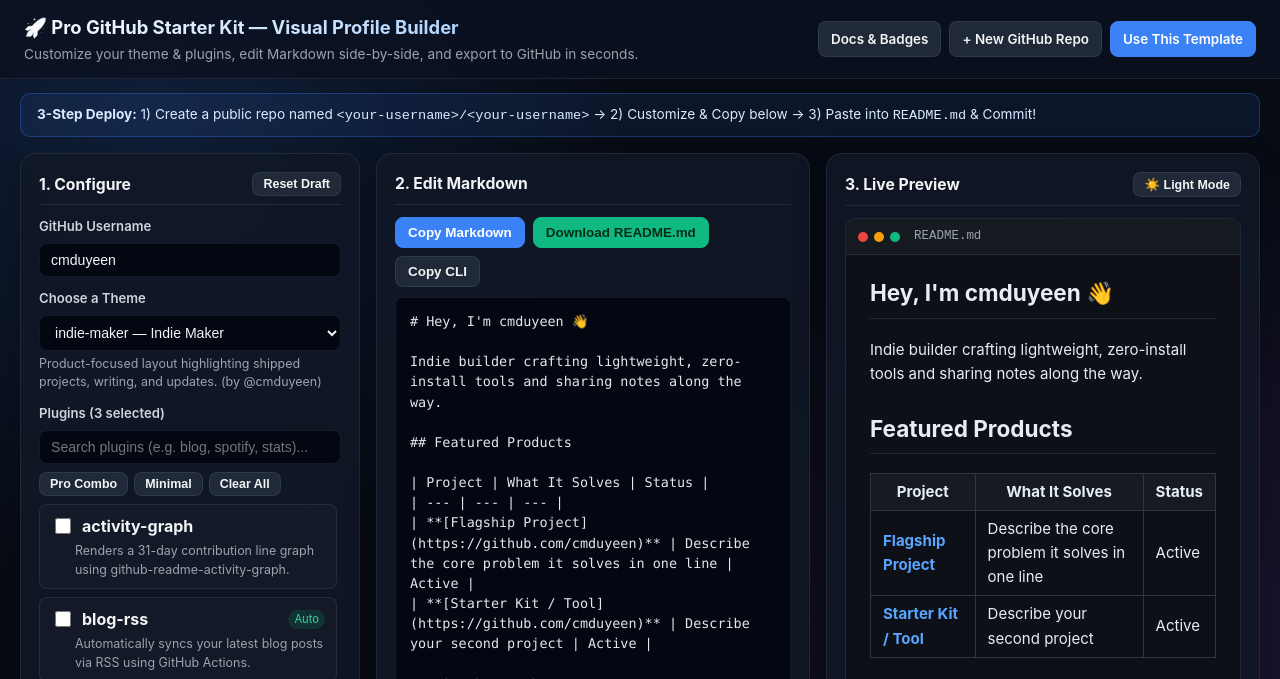
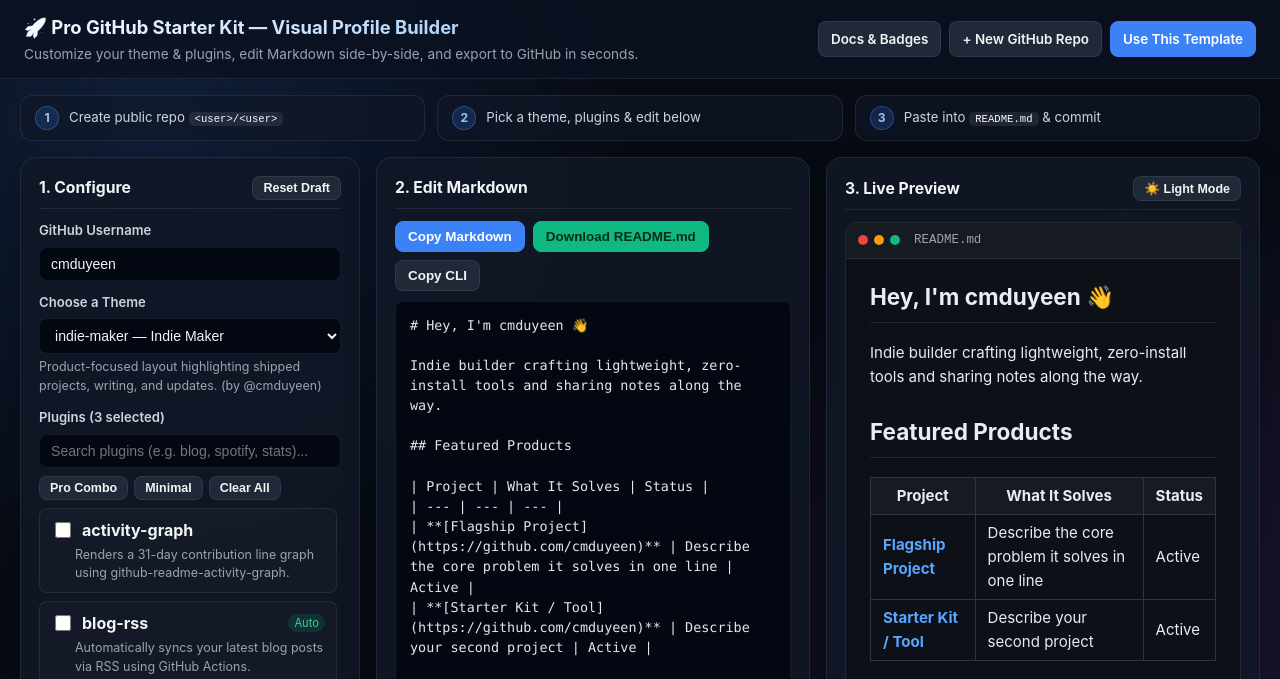
Before and after one commit to cmduyeen/pro-github-starter-kit, a plain HTML site: page docs/index.html in a window 1280 px wide. Shown: the top 679 px of the page. Drawn offline with nearby package versions, Linux system fonts and the light colour scheme.

Commit message:
ui(web): replace clunky deploy banner with sleek 3-column stepper cards

```diff
--- a/docs/index.html
+++ b/docs/index.html
@@ -76,23 +76,48 @@
     .btn-primary { background: var(--accent); border-color: var(--accent); color: #fff; }
     .btn-primary:hover { background: var(--accent-hover); }
     .btn-success { background: var(--green); border-color: var(--green); color: #052e16; }
-    .quick-banner {
+    .steps-bar {
       max-width: 1560px;
-      margin: 14px auto 0;
+      margin: 16px auto 0;
       padding: 0 20px;
+      display: grid;
+      grid-template-columns: repeat(3, 1fr);
+      gap: 12px;
     }
-    .quick-banner-inner {
-      background: rgba(59, 130, 246, 0.1);
-      border: 1px solid rgba(59, 130, 246, 0.3);
-      border-radius: 10px;
-      padding: 10px 16px;
-      font-size: 0.85rem;
-      color: #dbeafe;
+    @media (max-width: 900px) {
+      .steps-bar { grid-template-columns: 1fr; }
+    }
+    .step-chip {
       display: flex;
-      flex-wrap: wrap;
       align-items: center;
-      justify-content: space-between;
       gap: 10px;
+      padding: 10px 14px;
+      border-radius: 12px;
+      background: rgba(17, 24, 39, 0.65);
+      border: 1px solid var(--border);
+      font-size: 0.83rem;
+      color: #cbd5e1;
+    }
+    .step-num {
+      width: 24px;
+      height: 24px;
+      border-radius: 999px;
+      display: inline-flex;
+      align-items: center;
+      justify-content: center;
+      font-size: 0.76rem;
+      font-weight: 700;
+      flex-shrink: 0;
+      background: rgba(59, 130, 246, 0.18);
+      color: #93c5fd;
+      border: 1px solid rgba(59, 130, 246, 0.4);
+    }
+    .step-chip code {
+      background: rgba(255, 255, 255, 0.08);
+      padding: 1px 6px;
+      border-radius: 5px;
+      font-size: 0.8em;
+      color: #f8fafc;
     }
     main {
       max-width: 1560px;
@@ -286,10 +311,18 @@
     </div>
   </header>
 
-  <div class="quick-banner">
-    <div class="quick-banner-inner">
-      <span><strong>3-Step Deploy:</strong> 1) Create a public repo named <code>&lt;your-username&gt;/&lt;your-username&gt;</code> → 2) Customize &amp; Copy below → 3) Paste into <code>README.md</code> &amp; Commit!</span>
-      <span id="draftNotice" style="color: #93c5fd;"></span>
+  <div class="steps-bar">
+    <div class="step-chip">
+      <span class="step-num">1</span>
+      <span>Create public repo <code>&lt;user&gt;/&lt;user&gt;</code></span>
+    </div>
+    <div class="step-chip">
+      <span class="step-num">2</span>
+      <span>Pick a theme, plugins &amp; edit below</span>
+    </div>
+    <div class="step-chip">
+      <span class="step-num">3</span>
+      <span>Paste into <code>README.md</code> &amp; commit <span id="draftNotice" style="color:#93c5fd;margin-left:6px;"></span></span>
     </div>
   </div>
 
```
